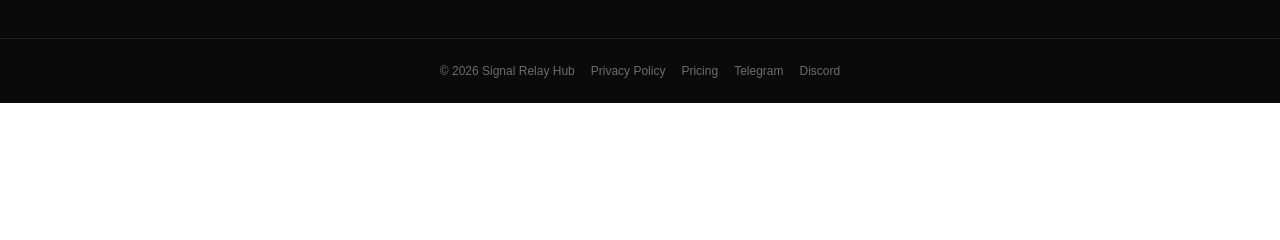
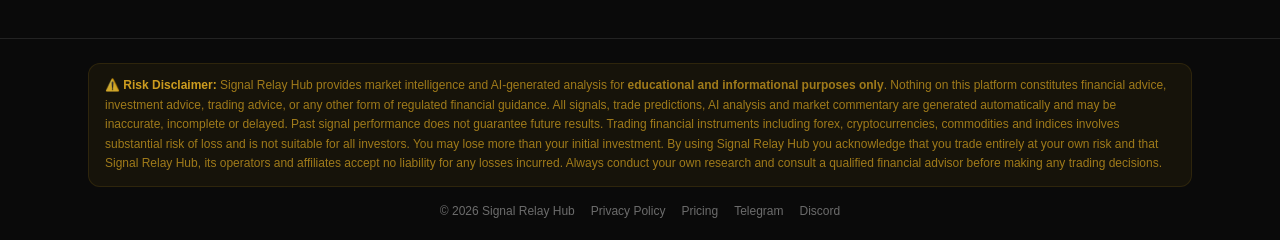
Before and after one commit to SignalRelayFinance/Signal-Relay-Hub, a Next.js app: page /traders-circle in a window 1280 px wide. Shown: the part 994-1234 px from the top of the page. Before the commit the page ends 1097 px from the top, so only its background shows below. Built offline with nearby package versions, Linux system fonts and the light colour scheme; no server answers.

Commit message:
Update layout.tsx

```diff
--- a/src/app/(app)/layout.tsx
+++ b/src/app/(app)/layout.tsx
@@ -36,6 +36,10 @@
             <div className="space-y-8">{children}</div>
           </main>
           <footer className="border-t border-white/10 py-6 text-center text-xs text-white/40">
+            <div className="mx-auto max-w-6xl px-6">
+              <div className="mb-4 rounded-xl border border-amber-400/10 bg-amber-400/5 px-4 py-3 text-xs text-amber-400/60 text-left leading-relaxed">
+                <span className="font-semibold text-amber-400/80">⚠️ Risk Disclaimer:</span> Signal Relay Hub provides market intelligence and AI-generated analysis for <span className="font-semibold">educational and informational purposes only</span>. Nothing on this platform constitutes financial advice, investment advice, trading advice, or any other form of regulated financial guidance. All signals, trade predictions, AI analysis and market commentary are generated automatically and may be inaccurate, incomplete or delayed. Past signal performance does not guarantee future results. Trading financial instruments including forex, cryptocurrencies, commodities and indices involves substantial risk of loss and is not suitable for all investors. You may lose more than your initial investment. By using Signal Relay Hub you acknowledge that you trade entirely at your own risk and that Signal Relay Hub, its operators and affiliates accept no liability for any losses incurred. Always conduct your own research and consult a qualified financial advisor before making any trading decisions.
+              </div>
               <div className="flex flex-wrap items-center justify-center gap-4">
                 <span>© 2026 Signal Relay Hub</span>
                 <a href="/privacy" className="hover:text-white/70 transition-colors">Privacy Policy</a>
@@ -43,6 +47,7 @@
                 <a href="https://t.me/signalrelayhub" target="_blank" rel="noreferrer" className="hover:text-white/70 transition-colors">Telegram</a>
                 <a href="https://discord.gg/4X9NGZuK" target="_blank" rel="noreferrer" className="hover:text-white/70 transition-colors">Discord</a>
               </div>
+            </div>
           </footer>
         </div>
       </div>
```
Lines whose indentation alone changed are shown as unchanged.
